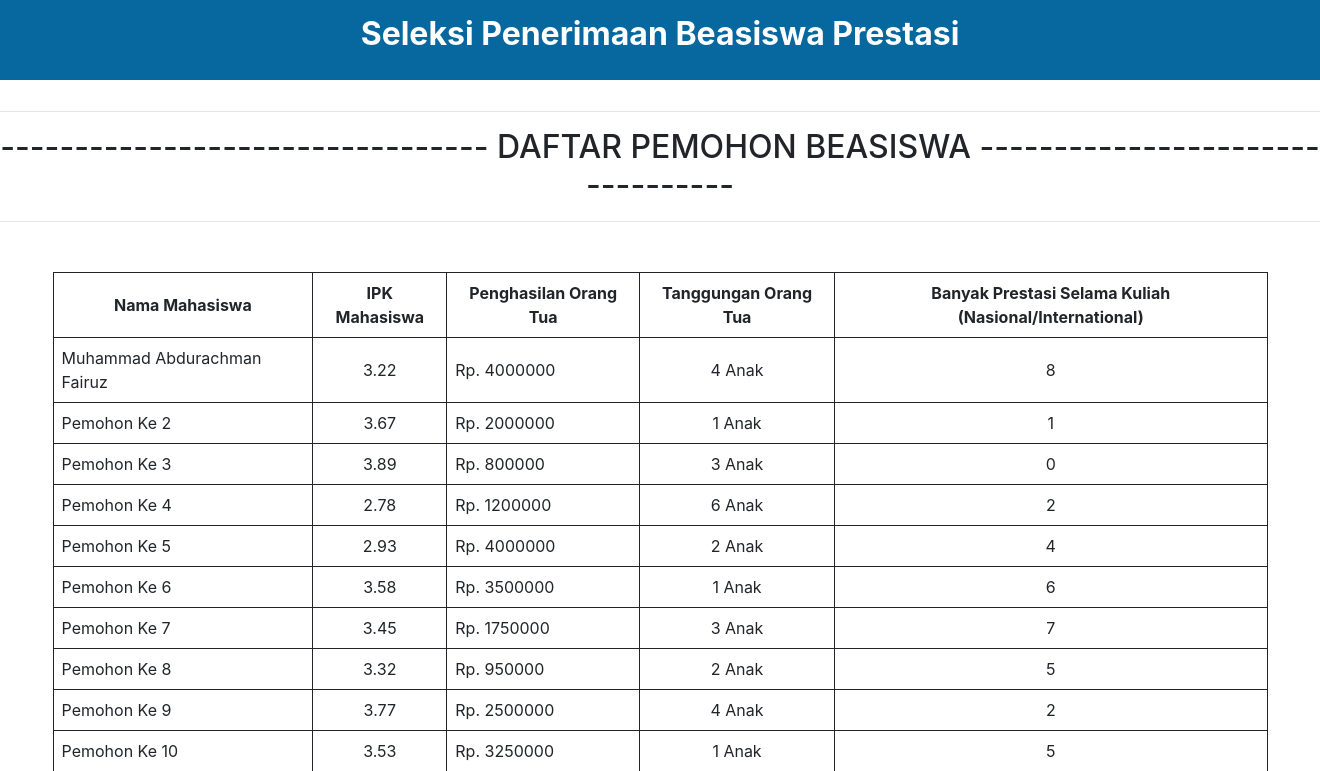
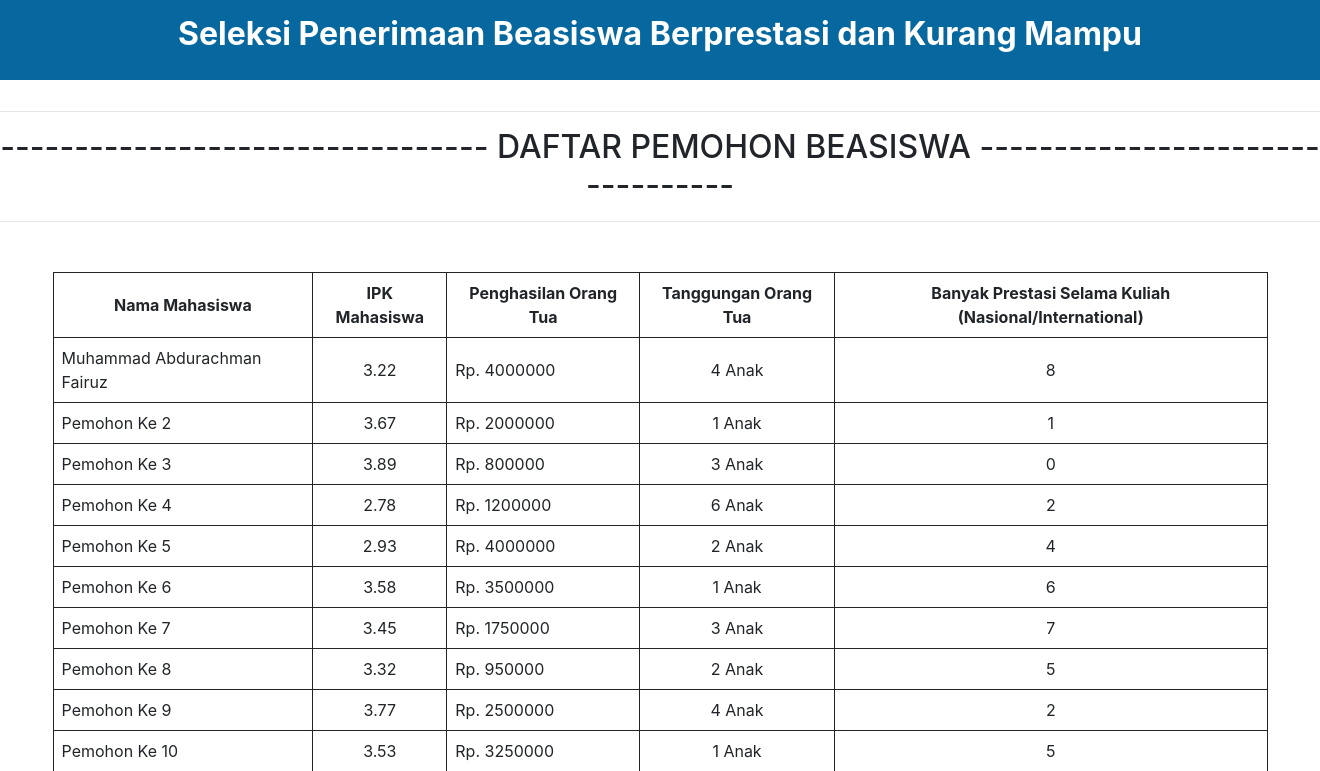
Before and after one commit to Abdurachmanz/Beasiswafuzzy, a PHP site: page / in a window 1320 px wide; the page is wider, and only the part inside the window is pictured. Shown: the top 771 px of that part. Run offline with PHP 8.4, Linux system fonts and the light colour scheme; data comes from the database, SQL or seed files in the repository; some libraries are stand-ins or nearby versions.

Commit message:
First Commit

```diff
--- a/index.php
+++ b/index.php
@@ -12,7 +12,7 @@
         <div style="text-align: center;"  class="row">
           <div class="shadow" style="background: #07689F; height:80px; width:100%">
             <div>
-              <h2 style="color: white; margin:0px; padding-top: 15px"><b>Seleksi Penerimaan Beasiswa Prestasi</b></h2>
+              <h2 style="color: white; margin:0px; padding-top: 15px"><b>Seleksi Penerimaan Beasiswa Berprestasi dan Kurang Mampu</b></h2>
             </div>
           </div>
         </div>
```
